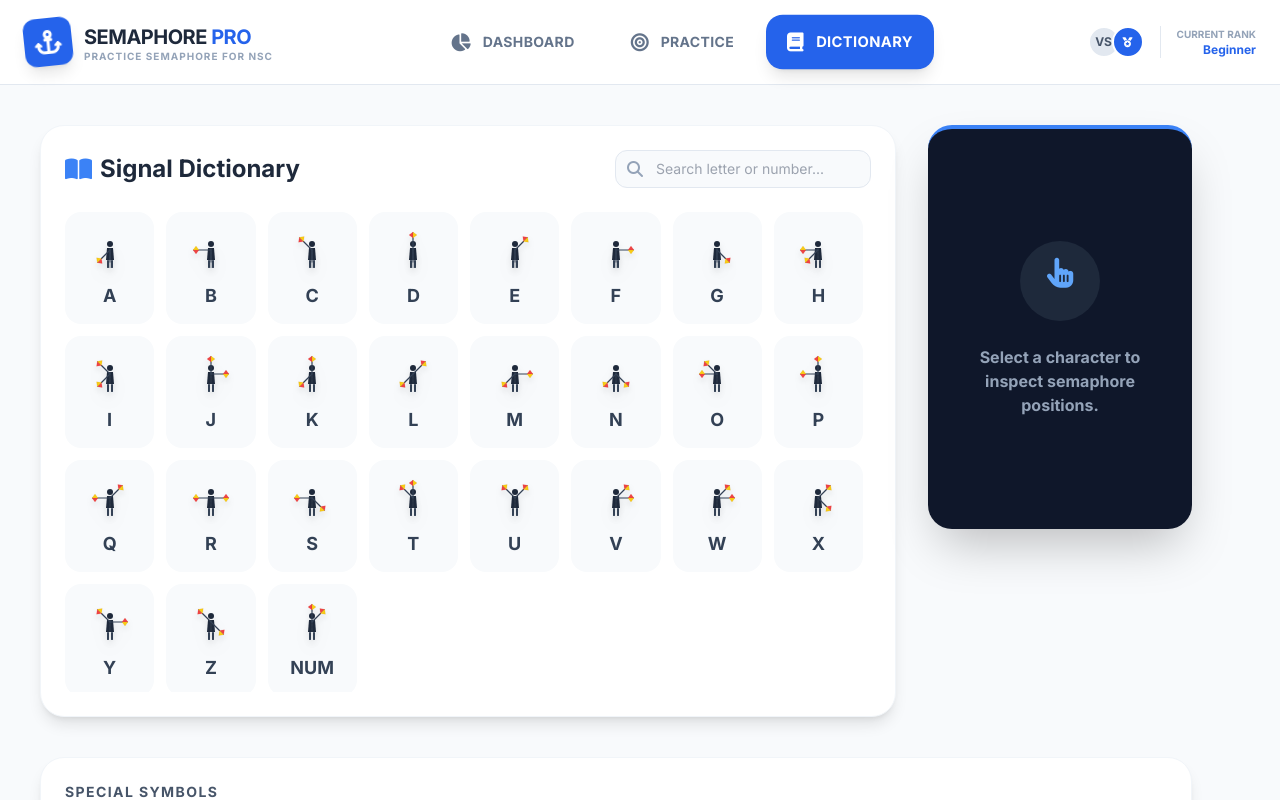
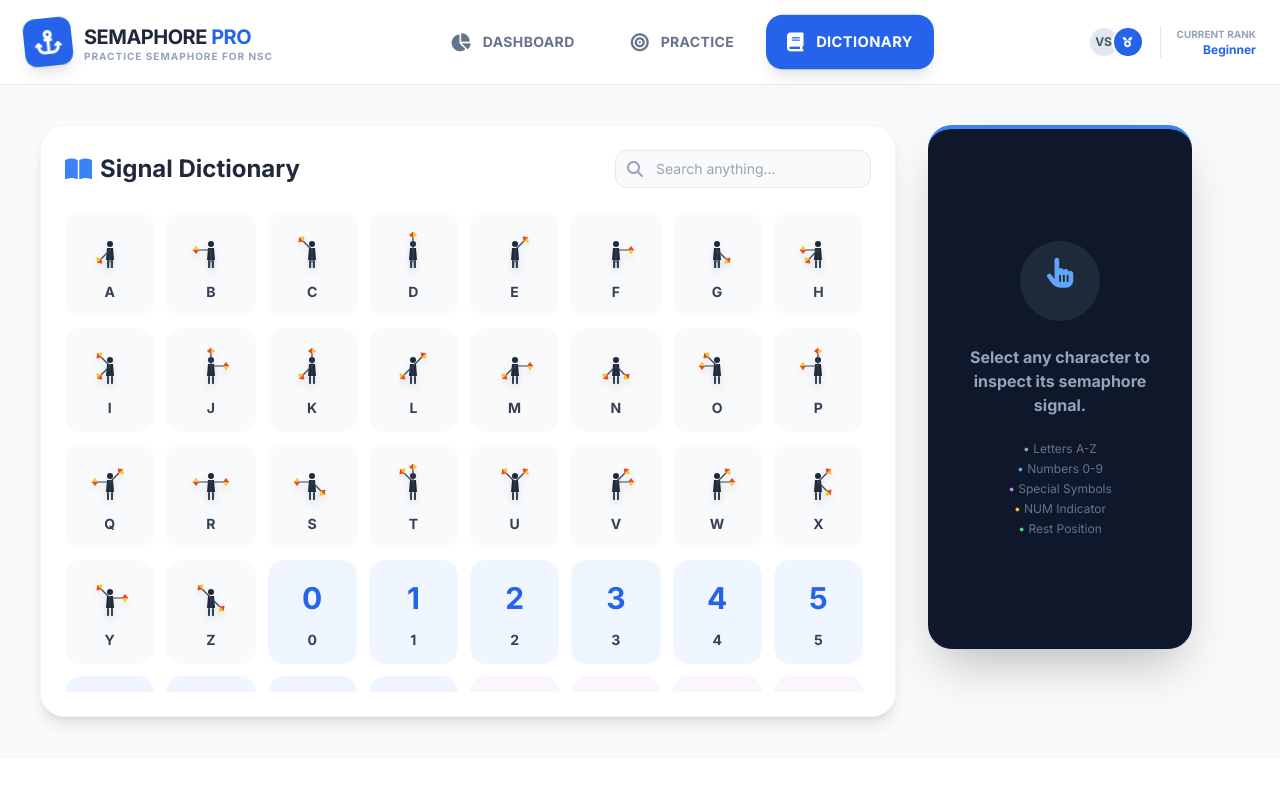
Before and after one commit to Code-2-Create/SemaphorePro, a React (Vite) app: page / in a window 1280 px wide. Both pictures are taken after a click on the button "SIGNAL LEXICON". Shown: the top 800 px of the page. Built offline with nearby package versions, Linux system fonts and the light colour scheme.

Commit message:
Complete Signal Dictionary

```diff
--- a/components/Dictionary.tsx
+++ b/components/Dictionary.tsx
@@ -1,20 +1,92 @@
-
 import React, { useState } from 'react';
 import Signalman from './Signalman';
 import { SEMAPHORE_MAP } from '../constants';
-import { SPECIAL_SYMBOL_DICTIONARY } from "../constants";
+import { SPECIAL_SYMBOL_DICTIONARY, NUMBER_TO_WORD } from "../constants";
 
 
 const Dictionary: React.FC = () => {
   const [selectedChar, setSelectedChar] = useState<string | null>(null);
   const [searchQuery, setSearchQuery] = useState("");
 
-  const filteredMap = SEMAPHORE_MAP.filter(m =>
-    m.char !== ' ' &&
-    (m.char.toLowerCase().includes(searchQuery.toLowerCase()) ||
-     (searchQuery === "number" && m.char >= '0' && m.char <= '9'))
-  );
+  // Create combined dictionary entries
+  const allEntries = [
+    // Letters A-Z
+    ...SEMAPHORE_MAP.filter(m => m.char >= 'A' && m.char <= 'Z').map(m => ({
+      char: m.char,
+      type: 'letter' as const,
+      left: m.left,
+      right: m.right,
+      description: `Letter ${m.char}`
+    })),
+    // Numbers 0-9
+    ...Object.entries(NUMBER_TO_WORD).map(([digit, word]) => ({
+      char: digit,
+      type: 'number' as const,
+      word: word,
+      description: `Number ${digit} (${word})`
+    })),
+    // Special symbols
+    ...SPECIAL_SYMBOL_DICTIONARY.map(s => ({
+      char: s.symbol,
+      type: 'symbol' as const,
+      group: s.group,
+      name: s.name,
+      description: `${s.name} (${s.group})`
+    })),
+    // NUM indicator
+    {
+      char: '#',
+      type: 'indicator' as const,
+      left: SEMAPHORE_MAP.find(m => m.char === '#')!.left,
+      right: SEMAPHORE_MAP.find(m => m.char === '#')!.right,
+      description: 'Numeric Indicator (NUM)'
+    },
+    // Space/Rest
+    {
+      char: ' ',
+      type: 'rest' as const,
+      left: 0,
+      right: 0,
+      description: 'Rest Position (Space)'
+    }
+  ];
 
+  const filteredEntries = allEntries.filter(entry => {
+    const query = searchQuery.toLowerCase();
+    if (!query) return true;
+
+    if (entry.type === 'letter') {
+      return entry.char.toLowerCase().includes(query);
+    } else if (entry.type === 'number') {
+      return entry.char.includes(query) || entry.word!.toLowerCase().includes(query) || 'number'.includes(query);
+    } else if (entry.type === 'symbol') {
+      return entry.char.includes(query) || entry.name!.toLowerCase().includes(query) || entry.group!.toLowerCase().includes(query);
+    } else if (entry.type === 'indicator') {
+      return 'num'.includes(query) || 'numeric'.includes(query) || 'number'.includes(query);
+    } else {
+      return 'space'.includes(query) || 'rest'.includes(query);
+    }
+  });
+
+  const getEntryDisplay = (entry: typeof allEntries[0]) => {
+    if (entry.type === 'letter') return entry.char;
+    if (entry.type === 'number') return entry.char;
+    if (entry.type === 'symbol') return entry.char;
+    if (entry.type === 'indicator') return 'NUM';
+    return 'SPC';
+  };
+
+  const getEntryColor = (entry: typeof allEntries[0]) => {
+    if (entry.type === 'letter') return 'bg-slate-50 border-slate-200';
+    if (entry.type === 'number') return 'bg-blue-50 border-blue-200';
+    if (entry.type === 'symbol') return 'bg-purple-50 border-purple-200';
+    if (entry.type === 'indicator') return 'bg-amber-50 border-amber-200';
+    return 'bg-green-50 border-green-200';
+  };
+
+  const selectedEntry = selectedChar
+    ? allEntries.find(e => e.char === selectedChar)
+    : null;
 
   return (
     <div className="space-y-10 w-full max-w-6xl animate-in fade-in duration-500">
@@ -31,7 +103,7 @@ return (
               <i className="fas fa-search absolute left-3 top-1/2 -translate-y-1/2 text-slate-400"></i>
               <input
                 type="text"
-                placeholder="Search letter or number..."
+                placeholder="Search anything..."
                 className="w-full pl-10 pr-4 py-2 bg-slate-50 border border-slate-200 rounded-xl focus:ring-2 focus:ring-blue-500 outline-none transition-all text-sm"
                 value={searchQuery}
                 onChange={(e) => setSearchQuery(e.target.value)}
@@ -40,31 +112,43 @@ return (
           </div>
 
           <div className="grid grid-cols-4 sm:grid-cols-6 lg:grid-cols-8 gap-3 max-h-[60vh] overflow-y-auto pr-2 no-scrollbar">
-            {filteredMap.map((m) => (
+            {filteredEntries.map((entry) => (
               <button
-                key={m.char}
-                onClick={() => setSelectedChar(m.char)}
+                key={entry.char}
+                onClick={() => setSelectedChar(entry.char)}
                 className={`flex flex-col items-center p-3 rounded-2xl transition-all border-2 ${
-                  selectedChar === m.char
+                  selectedChar === entry.char
                     ? "bg-blue-50 border-blue-500 scale-105 z-10"
-                    : "bg-slate-50 border-transparent hover:border-slate-300"
+                    : getEntryColor(entry) + " border-transparent hover:border-slate-300"
                 }`}
               >
+                {(entry.type === 'letter' || entry.type === 'indicator' || entry.type === 'rest') && (
                   <div className="w-12 h-12 flex items-center justify-center">
                     <Signalman
-                    leftPos={m.left}
-                    rightPos={m.right}
+                      leftPos={entry.left!}
+                      rightPos={entry.right!}
                       size={40}
                       animate={false}
                     />
                   </div>
-                <span className="mt-2 font-bold text-slate-700 text-lg">
-                  {m.char === "#" ? "NUM" : m.char}
+                )}
+                {entry.type === 'number' && (
+                  <div className="w-12 h-12 flex items-center justify-center">
+                    <span className="text-3xl font-black text-blue-600">{entry.char}</span>
+                  </div>
+                )}
+                {entry.type === 'symbol' && (
+                  <div className="w-12 h-12 flex items-center justify-center">
+                    <span className="text-3xl font-black text-purple-600">{entry.char}</span>
+                  </div>
+                )}
+                <span className="mt-2 font-bold text-slate-700 text-sm">
+                  {getEntryDisplay(entry)}
                 </span>
               </button>
             ))}
 
-            {filteredMap.length === 0 && (
+            {filteredEntries.length === 0 && (
               <div className="col-span-full py-12 text-center text-slate-400">
                 <i className="fas fa-search text-3xl mb-2 block"></i>
                 <p>No signals match your search.</p>
@@ -74,7 +158,7 @@ return (
         </div>
 
         <div className="bg-slate-900 text-white p-8 rounded-3xl shadow-2xl flex flex-col items-center text-center sticky top-24 h-fit border-t-4 border-blue-500">
-          {selectedChar ? (
+          {selectedEntry ? (
             <>
               <div className="flex justify-between w-full mb-4 items-center">
                 <span className="text-[10px] font-black text-blue-400 uppercase tracking-widest">
@@ -88,20 +172,27 @@ return (
                 </button>
               </div>
 
-              <h3 className="text-4xl font-black mb-6">
-                {selectedChar === "#"
-                  ? "Numeric Indicator"
-                  : `Signal: ${selectedChar}`}
+              <h3 className="text-3xl font-black mb-2">
+                {selectedEntry.type === 'letter' && `Letter: ${selectedEntry.char}`}
+                {selectedEntry.type === 'number' && `Number: ${selectedEntry.char}`}
+                {selectedEntry.type === 'symbol' && selectedEntry.name}
+                {selectedEntry.type === 'indicator' && 'Numeric Indicator'}
+                {selectedEntry.type === 'rest' && 'Rest Position'}
               </h3>
 
+              <p className="text-sm text-slate-400 mb-6">
+                {selectedEntry.type === 'number' && `Transmitted as: ${selectedEntry.word}`}
+                {selectedEntry.type === 'symbol' && `Signal group: ${selectedEntry.group}`}
+                {selectedEntry.type === 'indicator' && 'Marks start/end of numbers'}
+                {selectedEntry.type === 'rest' && 'Space between signals'}
+              </p>
+
+              {(selectedEntry.type === 'letter' || selectedEntry.type === 'indicator' || selectedEntry.type === 'rest') && (
+                <>
                   <div className="bg-white rounded-3xl p-6 mb-8 shadow-inner">
                     <Signalman
-                  leftPos={
-                    SEMAPHORE_MAP.find((m) => m.char === selectedChar)!.left
-                  }
-                  rightPos={
-                    SEMAPHORE_MAP.find((m) => m.char === selectedChar)!.right
-                  }
+                      leftPos={selectedEntry.left!}
+                      rightPos={selectedEntry.right!}
                       size={220}
                     />
                   </div>
@@ -112,8 +203,7 @@ return (
                         Left Arm
                       </span>
                       <span className="font-mono text-blue-300 text-lg">
-                    Pos{" "}
-                    {SEMAPHORE_MAP.find((m) => m.char === selectedChar)!.left}
+                        Pos {selectedEntry.left}
                       </span>
                     </div>
 
@@ -122,11 +212,60 @@ return (
                         Right Arm
                       </span>
                       <span className="font-mono text-blue-300 text-lg">
-                    Pos{" "}
-                    {SEMAPHORE_MAP.find((m) => m.char === selectedChar)!.right}
+                        Pos {selectedEntry.right}
                       </span>
                     </div>
                   </div>
+                </>
+              )}
+
+              {selectedEntry.type === 'number' && (
+                <div className="w-full space-y-4">
+                  <div className="bg-slate-800 p-6 rounded-2xl border border-slate-700/50">
+                    <span className="block text-slate-500 font-bold uppercase text-xs mb-3">
+                      Transmission Format
+                    </span>
+                    <div className="font-mono text-blue-300 text-lg space-y-2">
+                      <div className="text-amber-400">NUM</div>
+                      <div className="text-2xl text-white">{selectedEntry.word}</div>
+                      <div className="text-amber-400">NUM</div>
+                    </div>
+                  </div>
+                  <div className="bg-slate-800 p-4 rounded-2xl border border-slate-700/50 text-left">
+                    <span className="block text-slate-500 font-bold uppercase text-xs mb-2">
+                      Example Usage
+                    </span>
+                    <p className="text-sm text-slate-300 font-mono">
+                      "ZONE {selectedEntry.char}"<br/>
+                      → ZONE NUM {selectedEntry.word} NUM
+                    </p>
+                  </div>
+                </div>
+              )}
+
+              {selectedEntry.type === 'symbol' && (
+                <div className="w-full space-y-4">
+                  <div className="bg-slate-800 p-6 rounded-2xl border border-slate-700/50">
+                    <div className="text-6xl mb-4 text-purple-400">{selectedEntry.char}</div>
+                  </div>
+                  <div className="bg-slate-800 p-6 rounded-2xl border border-slate-700/50">
+                    <span className="block text-slate-500 font-bold uppercase text-xs mb-3">
+                      Signal Sequence
+                    </span>
+                    <div className="font-mono text-blue-300 text-2xl">
+                      {selectedEntry.group}
+                    </div>
+                  </div>
+                  <div className="bg-slate-800 p-4 rounded-2xl border border-slate-700/50 text-left">
+                    <span className="block text-slate-500 font-bold uppercase text-xs mb-2">
+                      Letter Breakdown
+                    </span>
+                    <p className="text-sm text-slate-300 font-mono">
+                      {selectedEntry.group!.split('').join(' → ')}
+                    </p>
+                  </div>
+                </div>
+              )}
             </>
           ) : (
             <div className="py-20 space-y-6">
@@ -134,33 +273,17 @@ return (
                 <i className="fas fa-hand-pointer text-3xl text-blue-400 animate-bounce"></i>
               </div>
               <p className="font-bold text-slate-400">
-                Select a character to inspect semaphore positions.
+                Select any character to inspect its semaphore signal.
               </p>
+              <div className="text-xs text-slate-500 space-y-1">
+                <p><span className="text-slate-400">•</span> Letters A-Z</p>
+                <p><span className="text-blue-400">•</span> Numbers 0-9</p>
+                <p><span className="text-purple-400">•</span> Special Symbols</p>
+                <p><span className="text-amber-400">•</span> NUM Indicator</p>
+                <p><span className="text-green-400">•</span> Rest Position</p>
+              </div>
             </div>
           )}
-        </div>
-      </div>
-
-      <div className="bg-white p-6 rounded-3xl shadow-lg border border-slate-100">
-        <h3 className="text-sm font-black tracking-widest text-slate-600 mb-6">
-          SPECIAL SYMBOLS
-        </h3>
-
-        <div className="grid grid-cols-2 sm:grid-cols-3 md:grid-cols-6 gap-4">
-          {SPECIAL_SYMBOL_DICTIONARY.map((s) => (
-            <div
-              key={s.group}
-              className="flex flex-col items-center p-4 rounded-2xl border bg-slate-50 shadow-sm"
-            >
-              <span className="text-xl font-mono font-black">{s.group}</span>
-              <span className="text-2xl font-black text-blue-600 mt-2">
-                {s.symbol}
-              </span>
-              <span className="text-xs text-slate-500 mt-1 text-center">
-                {s.name}
-              </span>
-            </div>
-          ))}
         </div>
       </div>
     </div>
```
Lines whose indentation alone changed are shown as unchanged.
